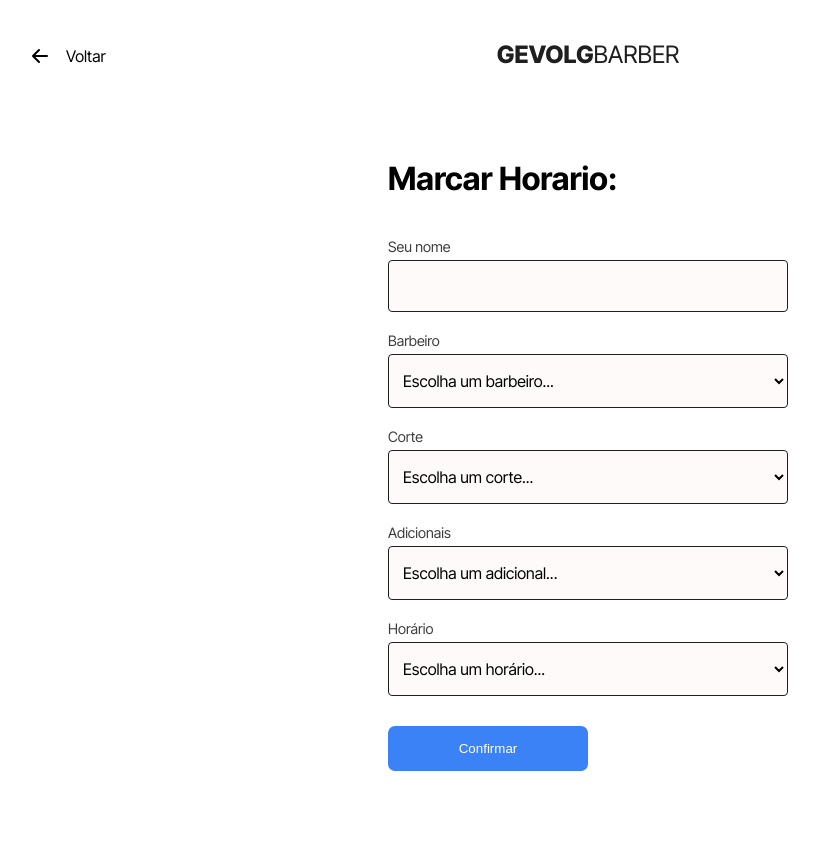
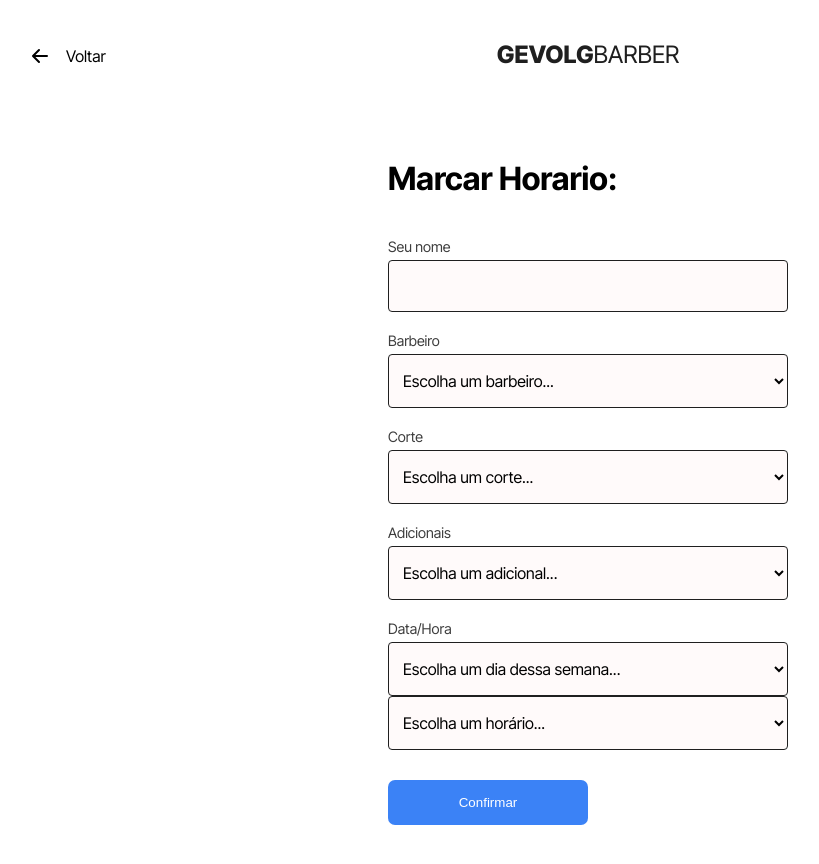
Before and after one commit to gevolgdev/barber-appointment, a React (Vite) app: page /marcar in a window 1280 px wide. Shown: the top 864 px of the page, without its empty margins (52-871 px from the left). Built offline with nearby package versions, Linux system fonts and the light colour scheme.

Commit message:
Selects: Weekday added

```diff
--- a/src/routes/NewAppointment/Selects/index.tsx
+++ b/src/routes/NewAppointment/Selects/index.tsx
@@ -45,7 +45,16 @@ const Selects: React.FC<SelectProps> = ({handleAddAppointment}) => {
       </div>
 
       <div className="containers">
-        <label>Horário</label>
+        <label>Data/Hora</label>
+        <select id='day' onChange={handleAddAppointment} className='input-date'>
+          <option disabled selected>Escolha um dia dessa semana...</option>
+          <option value='Segunda'>Segunda</option>
+          <option value='Terça'>Terça</option>
+          <option value='Quarta'>Quarta</option>
+          <option value='Quinta'>Quinta</option>
+          <option value='Sexta'>Sexta</option>
+          <option value='Sábado'>Sábado</option>
+        </select>
         <select id='hour' onChange={handleAddAppointment}>
           <option disabled selected>Escolha um horário...</option>
           <option value='08:00'>08:00</option>
```
